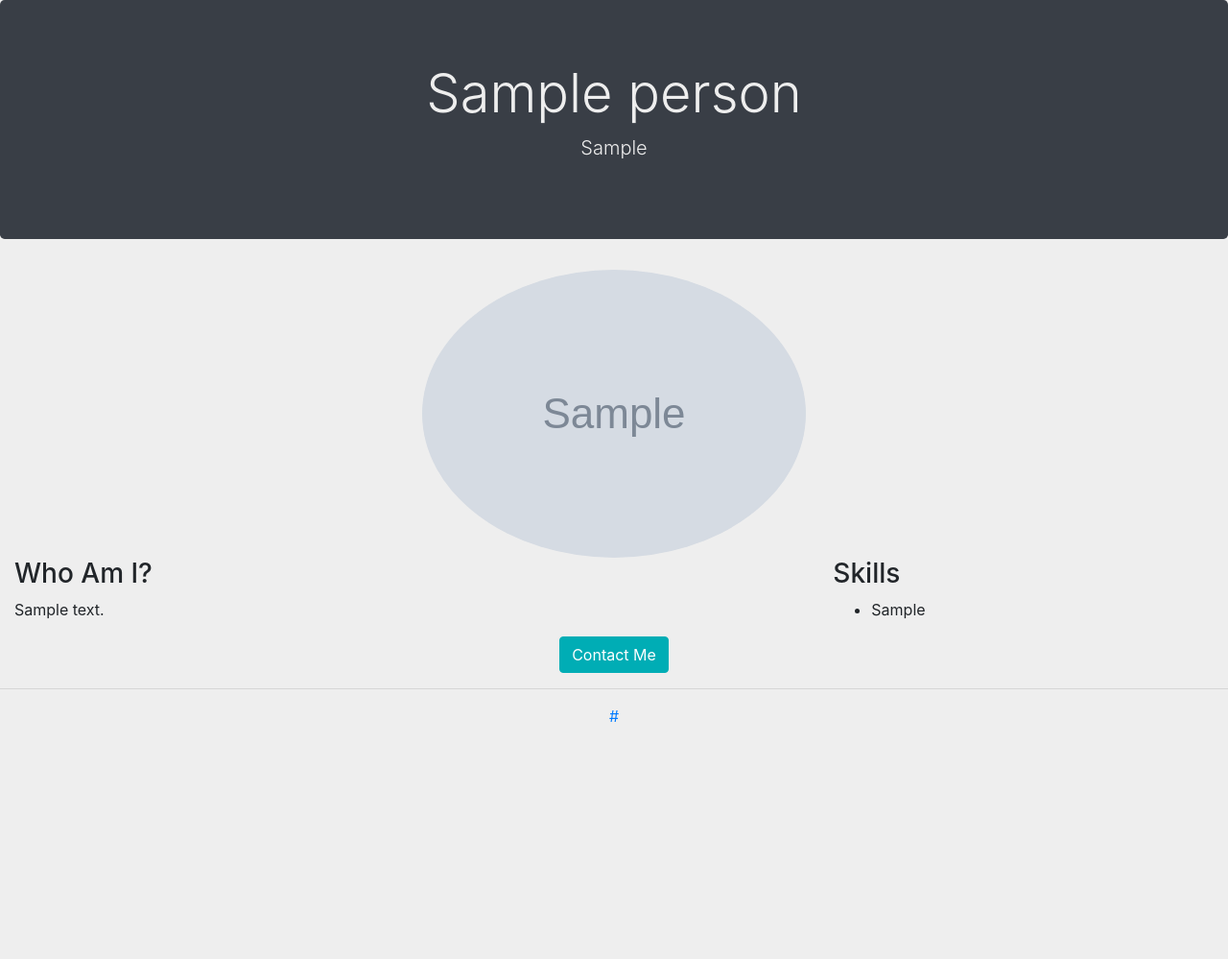
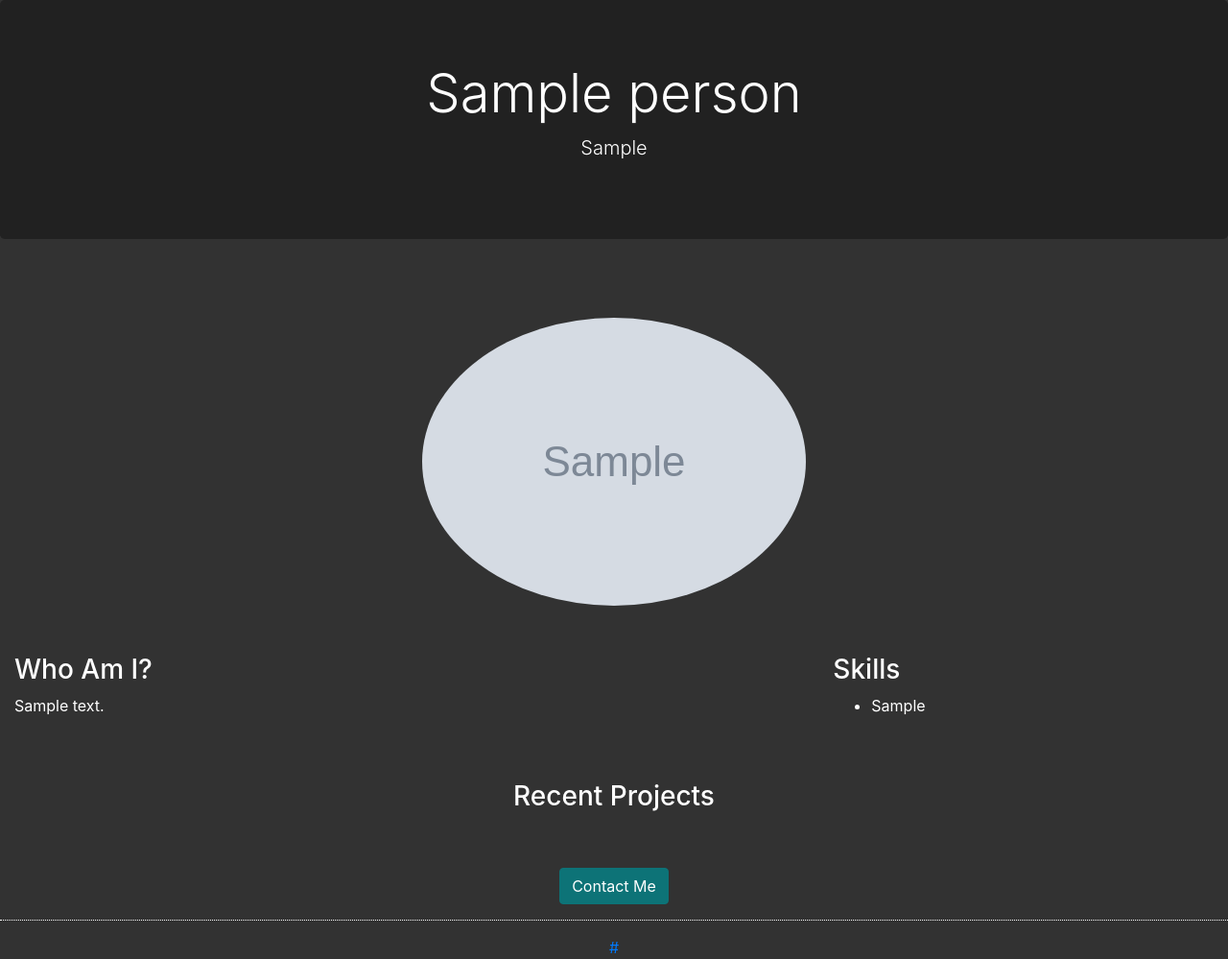
Before and after one commit to kingbob2015/django-personal-website, a Django app: page / in a window 1280 px wide. Shown: the whole page at 96% size. Before the commit the page ends 752 px from the top, so only its background shows below. Run offline with Django 3.2, Linux system fonts and the light colour scheme; tables that the repository leaves empty hold one stand-in row (values such as "Sample post"); grey boxes marked "Sample" are stand-in pictures; some libraries are stand-ins or nearby versions.

Commit message:
made some progress, added models for recent projects

```diff
--- a/website/root/models.py
+++ b/website/root/models.py
@@ -27,3 +27,29 @@ class Link(models.Model):
 
     def __str__(self):
         return f'{self.link_name} linked to {self.link_url}'
+
+
+class Project(models.Model):
+
+    project_types = (
+        (1, "Personal"),
+        (2, "Professional")
+    )
+
+    person = models.ForeignKey(Person, on_delete=models.CASCADE)
+    picture = models.CharField(max_length=50)  # Just the name of the file stored in the static files
+    name = models.CharField(max_length=50)
+    tag_line = models.CharField(max_length=250)
+    link_url = models.CharField(max_length=100, blank=True)
+    type = models.IntegerField(choices=project_types)
+
+    def __str__(self):
+        return f'{self.name}: {self.tag_line}'
+
+
+class ProjectTechnology(models.Model):
+    project = models.ForeignKey(Project, on_delete=models.CASCADE)
+    technology = models.CharField(max_length=50)
+
+    def __str__(self):
+        return f'{self.technology} used in {self.project.name}'
--- a/website/root/static/root/styles.css
+++ b/website/root/static/root/styles.css
@@ -1,7 +1,12 @@
 body{
     margin: 0;
     text-align: center;
-    background-color: #EEEEEE;
+    background-color: #323232;
+    color: #FFFFFF;
+}
+
+hr{
+    border-top: 1px dotted #FFFFFF;
 }
 
 .about-div{
@@ -9,21 +14,25 @@ body{
 }
 
 .contact-btn{
-    background-color: #00ADB5;
-    border-color: #00ADB5;
+    background-color: #0d7377;
+    border-color: #0d7377;
 }
 
 .header-div {
     position: relative;
     color: #393E46;
-    background-color: #393E46;
-    color: #EEEEEE;
+    background-color: #212121;
+    color: #FFFFFF;
 }
 
 .profile-picture{
     border-radius: 50%;
 }
 
+.section-split{
+    padding-top: 50px;
+}
+
 .skills-list{
     columns: 3
 }
--- a/website/root/templates/root/index.html
+++ b/website/root/templates/root/index.html
@@ -16,11 +16,13 @@
                 <p class="lead">{{ person.tag_line }}</p>
             </div>
 
+            <div class="section-split">
                 {% with 'root/'|add:person.picture as persons_picture %}
                     <img src = "{% static persons_picture %}" alt="Picture of {{ person.name }}" class="profile-picture">
                 {% endwith %}
+            </div>
 
-            <div class="container-fluid about-div">
+            <div class="container-fluid about-div section-split">
                 <div class="row">
                     <div class="col-8">
                         <h3>Who Am I?</h3>
@@ -37,7 +39,22 @@
                 </div>
             </div>
 
+            <div class="section-split">
+                {% if person.project_set.all.count > 0 %}
+                    <h3>Recent Projects</h3>
+                    <div class="row">
+                        {% for proj in person.project_set.all|slice:"0:2" %}
+                            <div class="col">
+                                <!--TODO HERE LOOP OVER PROJECTS WITH A COLUMN FOR EACH-->
+                            </div>
+                        {% endfor %}
+                    </div>
+                {% endif %}
+            </div>
+
+            <div class="section-split">
                 <a role="button" class="btn btn-primary contact-btn" href="mailto:{{ person.email }}">Contact Me</a>
+            </div>
             <hr>
             {% for link in person.link_set.all %}
                 <a href="{{ link.link_url }}">{{ link.link_name }}</a>
```
Also changed, not shown: website/root/admin.py (+11 -1 lines), website/root/migrations/0002_project_projecttechnology.py (added), website/root/migrations/0003_project_link_url.py (added), website/root/migrations/0004_project_type.py (added), website/root/migrations/0005_auto_20200315_1915.py (added), website/root/migrations/0006_auto_20200315_1921.py (added). Lines whose indentation alone changed are shown as unchanged.
